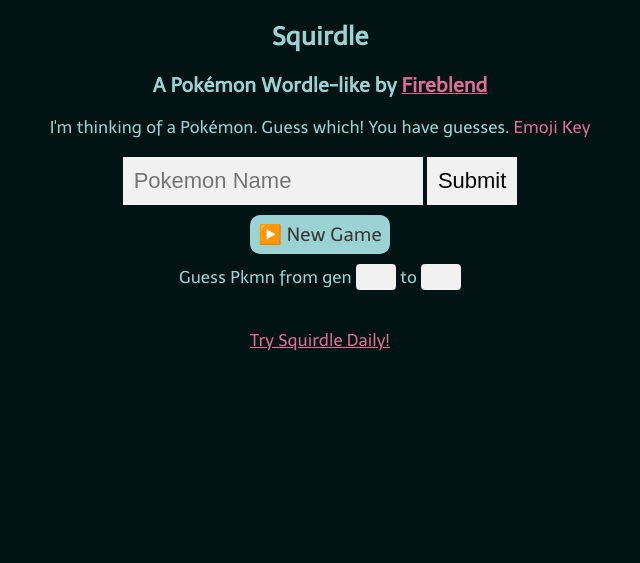
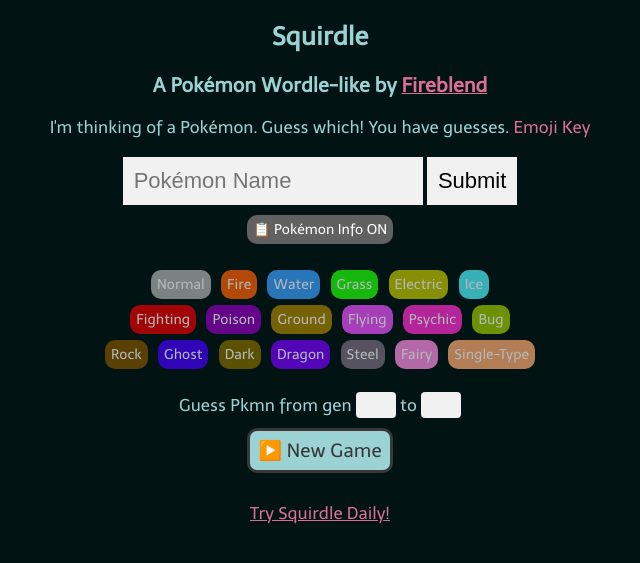
Before and after one commit to Fireblend/squirdle, a Flask app: template templates/index.html in a window 1280 px wide. Shown: the top 563 px of the page, without its empty margins (320-960 px from the left). Run offline with Flask 2, Linux system fonts and the light colour scheme; the template is opened without the code that fills it, so the values that code supplies are empty.

Commit message:
Various improvements

```diff
--- a/static/game.js
+++ b/static/game.js
@@ -1,5 +1,6 @@
 function autocomplete(inp, arr) {
     var currentFocus;
+    let hintsenabled = getCookie("hintsenabled", false)
     inp.addEventListener("input", function(e) {
         var a, b, i, val = this.value;
         closeAllLists();
@@ -10,11 +11,19 @@
         a.setAttribute("class", "autocomplete-items");
         this.parentNode.appendChild(a);
         for (i = 0; i < arr.length; i++) {
-          if (arr[i].substr(0, val.length).toUpperCase() == val.toUpperCase()) {
+          if (arr[i][0].substr(0, val.length).toUpperCase() == val.toUpperCase()) {
             b = document.createElement("DIV");
-            b.innerHTML = "<strong>" + arr[i].substr(0, val.length) + "</strong>";
-            b.innerHTML += arr[i].substr(val.length);
-            value = arr[i].replace("'","&#39;")
+            b.innerHTML = "<strong>" + arr[i][0].substr(0, val.length) + "</strong>";
+            b.innerHTML += arr[i][0].substr(val.length);
+            if (hintsenabled == "1" | hintsenabled == ""){
+              let type1 = arr[i][1][1]
+              let type2 = arr[i][1][2]
+              let h = arr[i][1][3]
+              let w = arr[i][1][4]
+              let gen = arr[i][1][0]
+              b.innerHTML += "<br><span class=\"dropinfo\"> Gen "+gen+", "+type1+"/"+(type2 == ""?"None":type2)+", "+h+"m, "+w+"kg"+"</span>";
+            }
+            value = arr[i][0].replace("'","&#39;")
             b.innerHTML += "<input type='hidden' value='" + value + "'>";
             b.addEventListener("click", function(e) {
                 inp.value = this.getElementsByTagName("input")[0].value;
@@ -65,6 +74,10 @@
     });
   }
 
+  function replaceAt(str, index, ch) {
+    return str.replace(/./g, (c, i) => i == index ? ch : c);
+  }
+
   function copyCurrentDay(day, names) {
     let attempts = parseInt(getCookie("t_attempts", day > -1))
     var guesses = JSON.parse(getCookie("guessesv2", day > -1))
@@ -76,7 +89,11 @@
 
     var text = ""
     for (const guess of guesses) {
-      text = text+"\n"+guess.mosaic+(names?guess.name:"")
+      let mosaic = guess.mosaic
+      if (day > -1 & (mosaic[0] == "2" | mosaic[0] == "3")){
+        mosaic = replaceAt(mosaic, 0, '6')
+      }
+      text = text+"\n"+mosaic+(names?guess.name:"")
     }
 
     text = text.replace(/1/g, '🟩');
@@ -84,6 +101,8 @@
     text = text.replace(/3/g, '🔽');
     text = text.replace(/4/g, '🟨');
     text = text.replace(/5/g, '🟥');
+    text = text.replace(/6/g, '🟦');
+
 
     text = "Squirdle "+dailyinfo+gnum+"/"+attempts+text
 
@@ -144,6 +163,9 @@
     }
 
     function showState(daily) {
+      let enabled = getCookie("hintsenabled", false)
+      document.getElementById("toggleinfo").innerHTML = "📋 Pokémon Info "+ (enabled =="0"?"OFF":"ON");
+
       let guesses = getCookie("guessesv2", daily)
       let attempts = getCookie("t_attempts", daily)
 
@@ -170,6 +192,17 @@
 
           var guessesDiv = document.getElementById("guesses");
           guessesDiv.appendChild(rowElement);
+
+          let guessedPoke = pokedex[guess.name]
+          let type1correct = guess.mosaic[1] == "1" | guess.mosaic[1] == "4"
+          let type2correct = guess.mosaic[2] == "1" | guess.mosaic[2] == "4"
+
+          let type1elem = document.getElementById("type_"+guessedPoke[1])
+          let type2elem = document.getElementById("type_"+guessedPoke[2])
+          type1elem.style.opacity = type1correct? "1":"0.12";
+          type1elem.style.borderStyle = type1correct? "solid":"none";
+          type2elem.style.opacity = type2correct? "1":"0.12";
+          type2elem.style.borderStyle = type2correct? "solid":"none";
         }
       }
 
@@ -225,15 +258,28 @@
       showState(daily)
     }
 
+    function toggleHints(daily) {
+      let enabled = getCookie("hintsenabled", false)
+      let min = parseInt(getCookie("min_gene", daily))
+      let max = parseInt(getCookie("max_gene", daily))
+
+      enabled = enabled == "0"? "1":"0"
+      setCookie("hintsenabled", enabled)
+      document.getElementById("toggleinfo").innerHTML = "📋 Pokémon Info "+ (enabled =="1"?"ON":"OFF");
+
+      filterRes = getPokemon(min, max)
+      autocomplete(document.getElementById("guess"), filterRes[1]);
+    }
+
     function getPokemon(mingen, maxgen){
       let filtered = []
       for (const [name,info] of Object.entries(pokedex)) {
         if (info[0] >= mingen & info[0] <= maxgen) {
-          filtered.push(name)
+          filtered.push([name,info])
         }
       }
       let chosen = filtered[filtered.length * Math.random() | 0];
-      return [chosen,filtered]
+      return [chosen[0],filtered]
     }
 
     function newGame(){
@@ -261,6 +307,15 @@
         elem?elem.remove():false
       }
 
+      let types2 = ["Normal", "Fire", "Water", "Grass", "Electric", "Ice", "Fighting", "Poison", "Ground", "Flying", "Psychic", "Bug", "Rock", "Ghost", "Dark", "Dragon", "Steel", "Fairy", ""]
+
+      for (i = 0; i < types2.length; i++) {
+        type = types2[i];
+        let typeb = document.getElementById("type_"+type)
+        typeb.style.opacity = "0.7"
+        typeb.style.borderStyle = "none"
+      }
+
       document.getElementById("guessform").style.display = "block";
       document.getElementById("results").style.display = "none";
       document.getElementById("lost").style.display = "none";
--- a/static/style.css
+++ b/static/style.css
@@ -22,7 +22,6 @@
   .togglec {
     font-size : 19px;
     border-style: solid;
-    border-width: 0px;
     color: #383838;
     background-color: rgb(155, 211, 212);
     padding: 8px;
@@ -30,11 +29,31 @@
     font-weight: normal;
     display: inline-block;
     text-decoration: none;
-    border-color: #383838;
     border-radius: 10px;
     cursor: pointer;
   }
 
+  .type-block {
+    font-size : 14px;
+    border-style: solid;
+    border-width: 3px;
+    color: #ffffff;
+    padding: 6px;
+    margin: 3px;
+    font-weight: normal;
+    display: inline-block;
+    text-decoration: none;
+    border-color: #ffffff;
+    border-style: none;
+    border-radius: 10px;
+    opacity: 0.7;
+  }
+
+  .hintbtn {
+    opacity: 1;
+    margin-top: 10px;
+    background-color: rgb(97, 97, 97);
+  }
   .guesses {
     margin-left: auto;
     margin-right: auto;
@@ -102,6 +121,7 @@
     font-size: 22px;
   }
 
+
   input[type=text] {
     background-color: #f1f1f1;
     width: 100%;
@@ -148,6 +168,11 @@
     display: inline-block;
   }
 
+  .dropinfo {
+    color:rgb(68, 68, 68);
+    font-size: 13px;
+  }
+
   .tooltip .tooltiptext {
     visibility: hidden;
     width: 200px;
@@ -174,11 +199,16 @@
     body {
       font-size: 16px;
     }
-    .column{
+    .column {
       min-width: 55px;
       max-width: 55px;
     }
-    .autocomplete{
+    .autocomplete {
       width: 200px;
     }
+    .type-block {
+      font-size : 13px;
+      padding: 5px;
+      margin: 2px;
+    }
   }
--- a/templates/index.html
+++ b/templates/index.html
@@ -36,14 +36,14 @@
 </div>
 <br>
 
-<p id="error" style="display: none;">Pokemon not found!</p>
+<p id="error" style="display: none;">Pokémon not found!</p>
 <form id="guessform" autocomplete="off" onsubmit="return false;">
   <div class="autocomplete">
-    <input class="guess_input" id="guess" type="text" name="guess" placeholder="Pokemon Name">
+    <input class="guess_input" id="guess" type="text" name="guess" placeholder="Pokémon Name">
   </div>
   <input class="guess_input" type="submit" value="Submit" onclick="handleGuess(false,'{{im[0]}}', '{{im[1]}}', '{{im[2]}}', '{{im[3]}}', '{{im[4]}}')">
+  <br><a class="type-block hintbtn" id="toggleinfo" href="#" onclick="toggleHints(false)" title="Show Pokémon info in autocomplete entries">📋 Pokémon Info ON</a>
 </form>
-
 <div id="results" style="display: none;">
   <span id="won" style="display: none;">You won!</span>
   <span id="lost" style="display: none;">You lost!</span>
@@ -51,12 +51,32 @@
   <a class="togglec" onclick="copyCurrentDay(-1,false)" href="#">📄 Share</a>
   <a class="togglec" onclick="copyCurrentDay(-1,true)" href="#">👀 Share w/names</a>
 </div>
+<br>
+<div id="type_Normal" class="type-block" style="background-color: rgba(177, 177, 177);">Normal</div>
+<div id="type_Fire" class="type-block" style="background-color: rgb(255, 97, 6);">Fire</div>
+<div id="type_Water" class="type-block" style="background-color: rgb(57, 159, 255);">Water</div>
+<div id="type_Grass" class="type-block" style="background-color: rgb(32, 255, 11);">Grass</div>
+<div id="type_Electric" class="type-block" style="background-color: rgb(192, 196, 0);">Electric</div>
+<div id="type_Ice" class="type-block" style="background-color: rgb(80, 243, 255);">Ice</div><br>
+<div id="type_Fighting" class="type-block" style="background-color: rgba(230, 0, 0);">Fighting</div>
+<div id="type_Poison" class="type-block" style="background-color: rgb(143, 0, 187);">Poison</div>
+<div id="type_Ground" class="type-block" style="background-color: rgb(170, 130, 0);">Ground</div>
+<div id="type_Flying" class="type-block" style="background-color: rgb(235, 81, 255);">Flying</div>
+<div id="type_Psychic" class="type-block" style="background-color: rgb(255, 46, 210);">Psychic</div>
+<div id="type_Bug" class="type-block" style="background-color: rgb(156, 199, 0);">Bug</div><br>
+<div id="type_Rock" class="type-block" style="background-color: rgb(129, 84, 0);">Rock</div>
+<div id="type_Ghost" class="type-block" style="background-color: rgb(68, 0, 255);">Ghost</div>
+<div id="type_Dark" class="type-block" style="background-color: rgb(131, 107, 0);">Dark</div>
+<div id="type_Dragon" class="type-block" style="background-color: rgb(119, 0, 255);">Dragon</div>
+<div id="type_Steel" class="type-block" style="background-color: rgb(122, 109, 129);">Steel</div>
+<div id="type_Fairy" class="type-block" style="background-color: rgb(255, 140, 230);">Fairy</div>
+<div id="type_" class="type-block" style="background-color: rgb(255, 171, 115);">Single-Type</div><br><br>
 
-<a class="togglec" onclick="newGame()" href="#">▶️ New Game</a><br>
 <label for="quantity">Guess Pkmn from gen</label>
 <input class="mg_input" type="number" id="mingen" name="mingen" min="1" max="8" value="{{mingen}}" oninput="validity.valid||(value='');">
 <label for="quantity">to</label>
-<input class="mg_input" type="number" id="maxgen" name="maxgen" min="1" max="8" value="{{maxgen}}" oninput="validity.valid||(value='');"><br><br>
+<input class="mg_input" type="number" id="maxgen" name="maxgen" min="1" max="8" value="{{maxgen}}" oninput="validity.valid||(value='');"><br>
+<a class="togglec" onclick="newGame()" href="#">▶️ New Game</a><br>
 <br><a href="{{ url_for('daily') }}">Try Squirdle Daily!</a>
 
 <script>
```
Also changed, not shown: templates/daily.html (+24 -3 lines).
